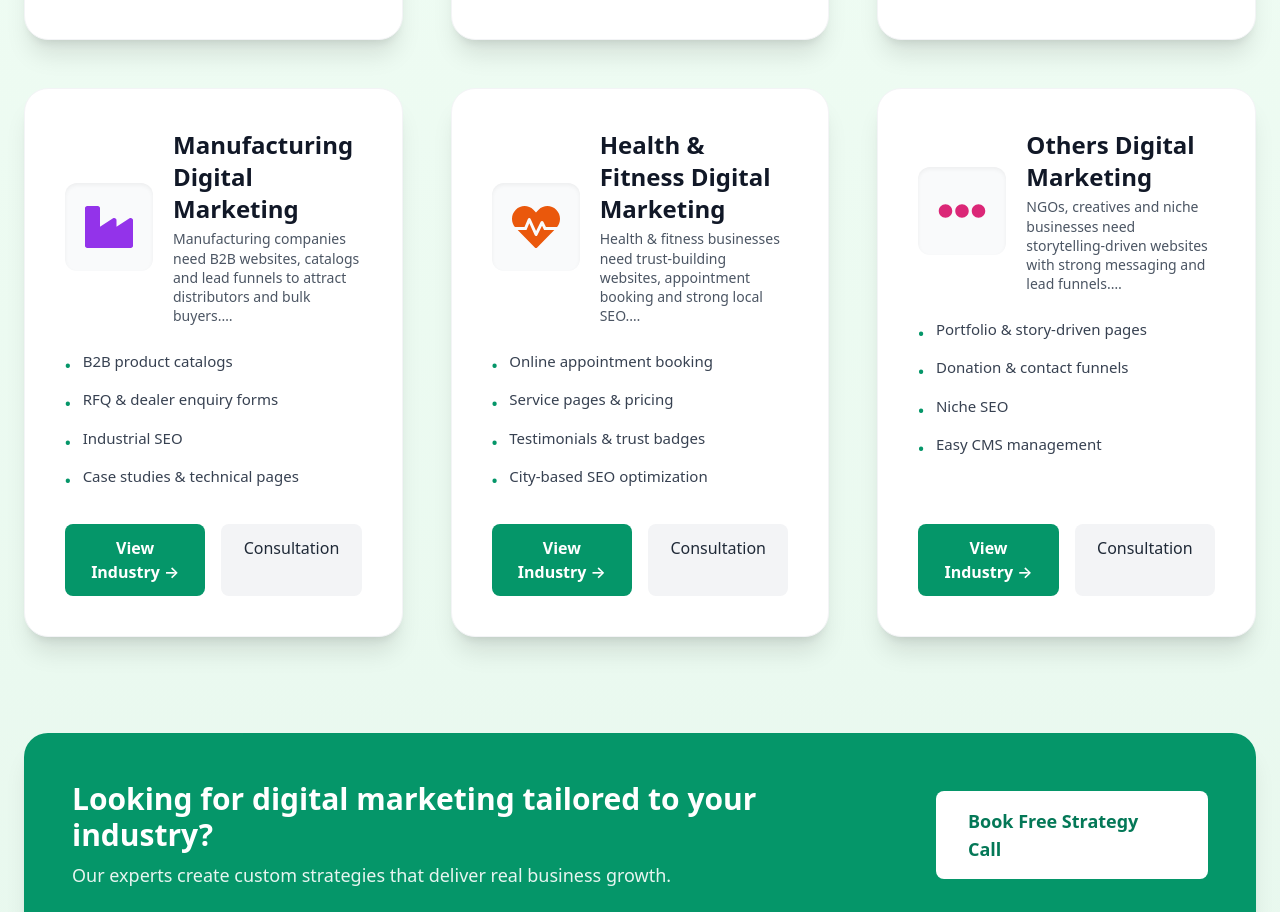
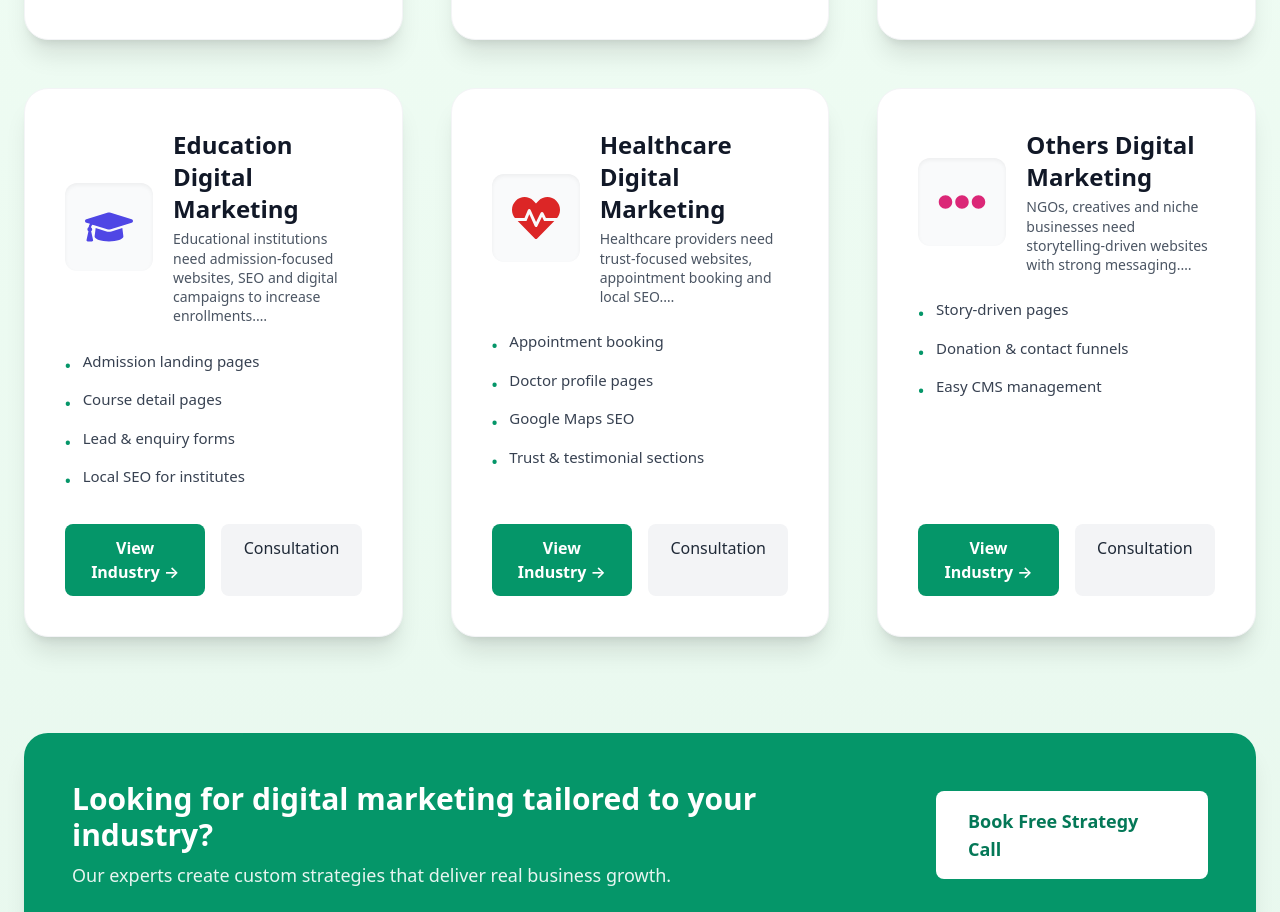
Before and after one commit to companyaxismedia-dev/axis-media-website, a React (Create React App) app: page /industries in a window 1280 px wide. Shown: the part 1100-2012 px from the top of the page. Built offline with nearby package versions, Linux system fonts and the light colour scheme.

Commit message:
Update IndustriesData.js

```diff
--- a/src/data/IndustriesData.js
+++ b/src/data/IndustriesData.js
@@ -5,9 +5,11 @@ import {
   FaIndustry,
   FaHeartbeat,
   FaEllipsisH,
+  FaGraduationCap,
 } from "react-icons/fa";
 
 export const IndustriesData = [
+
   /* =======================
       RETAIL
   ======================= */
@@ -129,89 +131,82 @@ export const IndustriesData = [
       { slug: "construction", name: "Construction" },
       { slug: "architecture-firm", name: "Architecture Firm" },
       { slug: "estate-management", name: "Estate Management" },
-      { slug: "gardening", name: "Gardening" },
-      { slug: "property-owner-association", name: "Property Owner Association" },
     ],
   },
 
   /* =======================
-      MANUFACTURING
+      EDUCATION ✅ ADDED
   ======================= */
   {
-    id: "manufacturing",
-    title: "Manufacturing",
-    primaryKeyword: "manufacturing digital marketing services",
-    seoTitle: "Manufacturing Digital Marketing Services | Axis Media Digital",
+    id: "education",
+    title: "Education",
+    primaryKeyword: "education digital marketing services",
+    seoTitle: "Education Digital Marketing Services | Axis Media Digital",
     seoDesc:
-      "B2B manufacturing digital marketing services including industrial SEO, lead generation websites and distributor enquiry systems.",
-    slugPrefix: "manufacturing",
-    colorClass: "text-purple-600",
-    icon: FaIndustry,
-    heroImage: "/manufacturing.webp",
+      "Education digital marketing services for schools, colleges and coaching institutes including SEO, websites and lead generation.",
+    slugPrefix: "education",
+    colorClass: "text-indigo-600",
+    icon: FaGraduationCap,
+    heroImage: "/education.webp",
     longDesc:
-      "Manufacturing companies need B2B websites, catalogs and lead funnels to attract distributors and bulk buyers.",
+      "Educational institutions need admission-focused websites, SEO and digital campaigns to increase enrollments.",
     features: [
-      "B2B product catalogs",
-      "RFQ & dealer enquiry forms",
-      "Industrial SEO",
-      "Case studies & technical pages",
+      "Admission landing pages",
+      "Course detail pages",
+      "Lead & enquiry forms",
+      "Local SEO for institutes",
     ],
     benefits: [
-      "More vendor enquiries",
-      "Shorter sales cycles",
-      "Stronger brand credibility",
+      "More admissions",
+      "Higher visibility",
+      "Better student enquiries",
     ],
     faqs: [
-      { q: "Can pricing be hidden?", a: "Yes, gated pricing & partner-only pages available." },
-      { q: "Do you support bulk enquiries?", a: "Yes, RFQ & bulk enquiry systems included." },
+      { q: "Do you create admission landing pages?", a: "Yes, high-converting admission pages are included." },
+      { q: "Is SEO included for institutes?", a: "Yes, complete on-page & local SEO included." },
     ],
     items: [
-      { slug: "textile", name: "Textile" },
-      { slug: "metal", name: "Metal" },
-      { slug: "food", name: "Food" },
-      { slug: "brewery", name: "Brewery" },
-      { slug: "corporate-gifts", name: "Corporate Gifts" },
+      { slug: "school", name: "School" },
+      { slug: "college", name: "College" },
+      { slug: "coaching-institute", name: "Coaching Institute" },
     ],
   },
 
   /* =======================
-      HEALTH & FITNESS
+      HEALTHCARE ✅ ADDED
   ======================= */
   {
-    id: "health-fitness",
-    title: "Health & Fitness",
+    id: "healthcare",
+    title: "Healthcare",
     primaryKeyword: "healthcare digital marketing services",
-    seoTitle: "Healthcare & Fitness Digital Marketing Services | Axis Media Digital",
+    seoTitle: "Healthcare Digital Marketing Services | Axis Media Digital",
     seoDesc:
-      "Healthcare and fitness digital marketing services including appointment booking websites, local SEO and lead generation.",
-    slugPrefix: "health-fitness",
-    colorClass: "text-orange-600",
+      "Healthcare digital marketing services including appointment booking websites, SEO and Google Maps optimization.",
+    slugPrefix: "healthcare",
+    colorClass: "text-red-600",
     icon: FaHeartbeat,
-    heroImage: "/health-fitness.webp",
+    heroImage: "/healthcare.webp",
     longDesc:
-      "Health & fitness businesses need trust-building websites, appointment booking and strong local SEO.",
+      "Healthcare providers need trust-focused websites, appointment booking and local SEO.",
     features: [
-      "Online appointment booking",
-      "Service pages & pricing",
-      "Testimonials & trust badges",
-      "City-based SEO optimization",
+      "Appointment booking",
+      "Doctor profile pages",
+      "Google Maps SEO",
+      "Trust & testimonial sections",
     ],
     benefits: [
-      "More bookings",
-      "Higher local visibility",
-      "Improved customer trust",
+      "More appointments",
+      "Higher patient trust",
+      "Improved local visibility",
     ],
     faqs: [
-      { q: "Do you support booking reminders?", a: "Yes, SMS & email reminders available." },
-      { q: "Is HIPAA or data security considered?", a: "Yes, secure data handling is ensured." },
+      { q: "Do you support appointment booking?", a: "Yes, booking systems are included." },
+      { q: "Is patient data secure?", a: "Yes, secure data handling is ensured." },
     ],
     items: [
-      { slug: "sports-club", name: "Sports Club" },
-      { slug: "eyewear-store", name: "Eyewear Store" },
-      { slug: "fitness-center", name: "Fitness Center" },
-      { slug: "wellness-practitioners", name: "Wellness Practitioners" },
-      { slug: "pharmacy", name: "Pharmacy" },
-      { slug: "hair-salon", name: "Hair Salon" },
+      { slug: "clinic", name: "Clinic" },
+      { slug: "hospital", name: "Hospital" },
+      { slug: "diagnostic-center", name: "Diagnostic Center" },
     ],
   },
 
@@ -224,34 +219,30 @@ export const IndustriesData = [
     primaryKeyword: "custom digital marketing services",
     seoTitle: "Custom Digital Marketing Solutions | Axis Media Digital",
     seoDesc:
-      "Custom digital marketing solutions for NGOs, creatives and niche businesses including SEO, content and lead funnels.",
+      "Custom digital marketing solutions for NGOs, creatives and niche businesses.",
     slugPrefix: "others",
     colorClass: "text-pink-600",
     icon: FaEllipsisH,
     heroImage: "/NGO.webp",
     longDesc:
-      "NGOs, creatives and niche businesses need storytelling-driven websites with strong messaging and lead funnels.",
+      "NGOs, creatives and niche businesses need storytelling-driven websites with strong messaging.",
     features: [
-      "Portfolio & story-driven pages",
+      "Story-driven pages",
       "Donation & contact funnels",
-      "Niche SEO",
       "Easy CMS management",
     ],
     benefits: [
       "Stronger brand story",
-      "More leads & supporters",
-      "Easy content updates",
+      "More supporters",
+      "Easy updates",
     ],
     faqs: [
-      { q: "Do you support multilingual websites?", a: "Yes, full multi-language support available." },
+      { q: "Do you support multilingual websites?", a: "Yes, multi-language support available." },
       { q: "Can donation payment be added?", a: "Yes, secure donation systems supported." },
     ],
     items: [
-      { slug: "nonprofit-organization", name: "Nonprofit Organization" },
-      { slug: "environmental-agency", name: "Environmental Agency" },
+      { slug: "ngo", name: "NGO" },
       { slug: "photography", name: "Photography" },
-      { slug: "bike-leasing", name: "Bike Leasing" },
-      { slug: "software-reseller", name: "Software Reseller" },
     ],
   },
 ];
```
